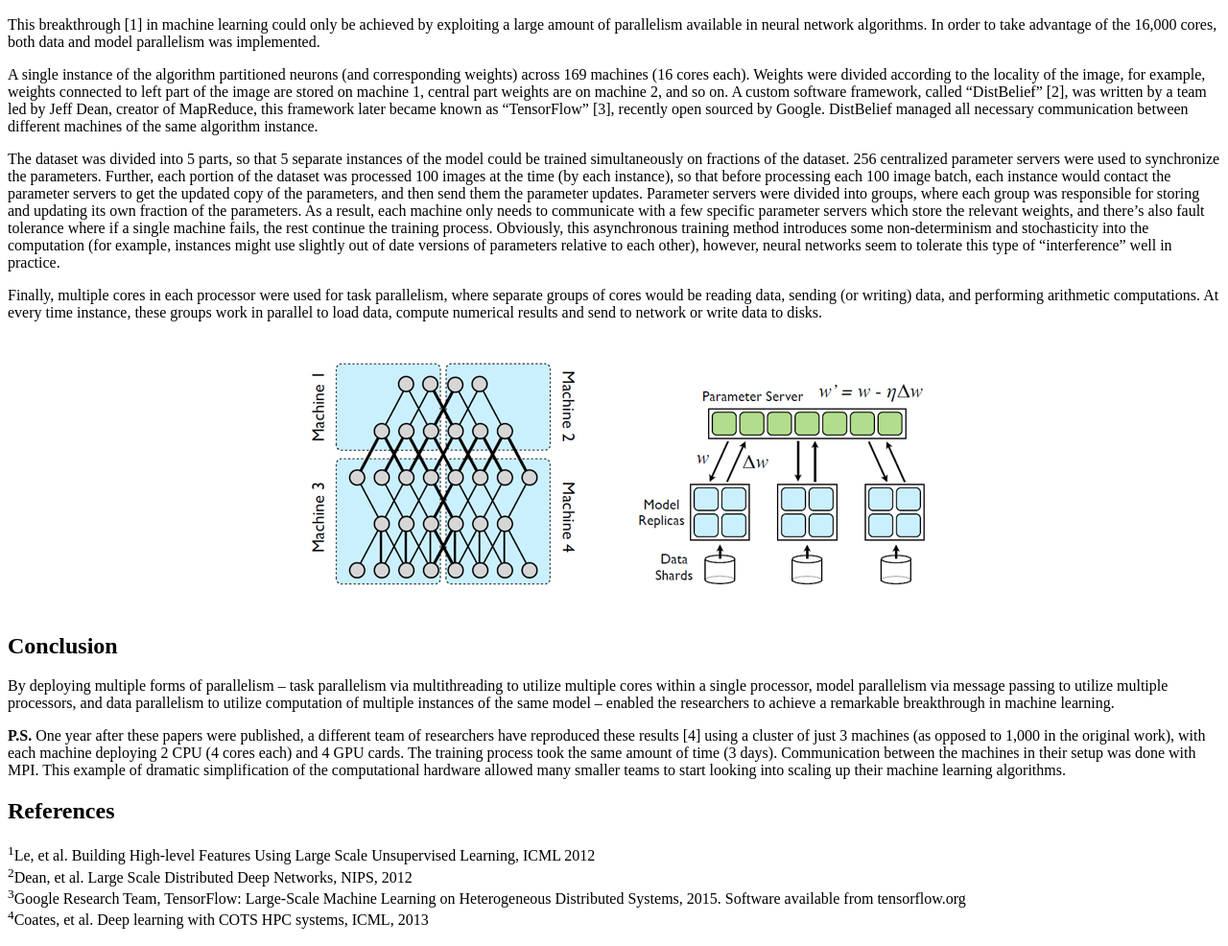
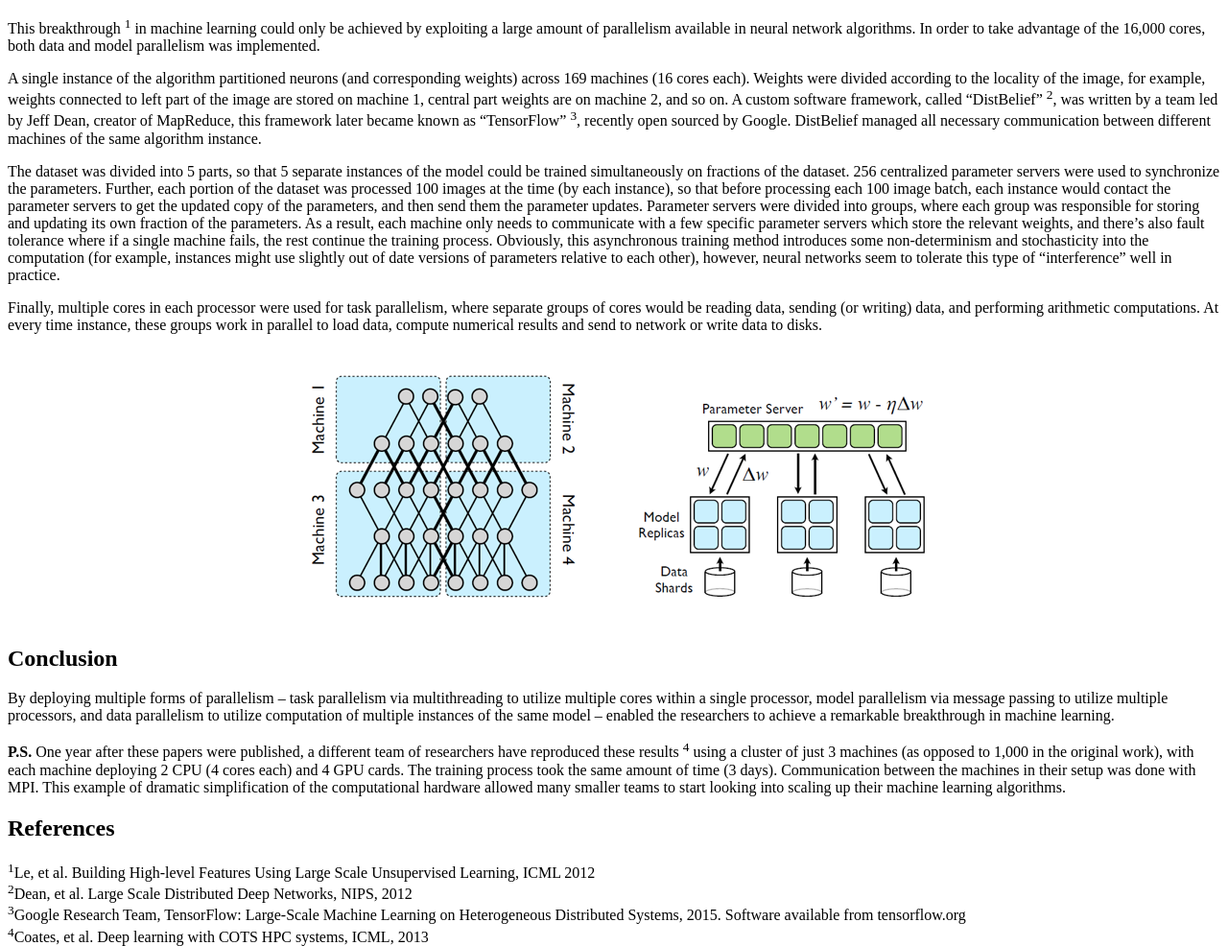
Before and after one commit to mashablair/project-html, a plain HTML site: page index.html in a window 1280 px wide. Shown: the part 2189-3175 px from the top of the page at 96% size. Drawn offline with Linux system fonts and the light colour scheme.

Commit message:
Changed [1] to <sup> numbers

```diff
--- a/index.html
+++ b/index.html
@@ -59,10 +59,10 @@
 
 <h2>Parallelism</h2>
 
-<p>This breakthrough [1] in machine learning could only be achieved by exploiting a large amount of parallelism available in neural network algorithms. In order to take advantage of the 16,000 cores, both data and model parallelism was implemented.
+<p>This breakthrough <sup>1</sup> in machine learning could only be achieved by exploiting a large amount of parallelism available in neural network algorithms. In order to take advantage of the 16,000 cores, both data and model parallelism was implemented.
 </p>
 
-<p>A single instance of the algorithm partitioned neurons (and corresponding weights) across 169 machines (16 cores each). Weights were divided according to the locality of the image, for example, weights connected to left part of the image are stored on machine 1, central part weights are on machine 2, and so on. A custom software framework, called “DistBelief” [2], was written by a team led by Jeff Dean, creator of MapReduce, this framework later became known as “TensorFlow” [3], recently open sourced by Google. DistBelief managed all necessary communication between different machines of the same algorithm instance.
+<p>A single instance of the algorithm partitioned neurons (and corresponding weights) across 169 machines (16 cores each). Weights were divided according to the locality of the image, for example, weights connected to left part of the image are stored on machine 1, central part weights are on machine 2, and so on. A custom software framework, called “DistBelief” <sup>2</sup>, was written by a team led by Jeff Dean, creator of MapReduce, this framework later became known as “TensorFlow” <sup>3</sup>, recently open sourced by Google. DistBelief managed all necessary communication between different machines of the same algorithm instance.
 </p>
 
 <p>The dataset was divided into 5 parts, so that 5 separate instances of the model could be trained simultaneously on fractions of the dataset. 256 centralized parameter servers were used to synchronize the parameters. Further, each portion of the dataset was processed 100 images at the time (by each instance), so that before processing each 100 image batch, each instance would contact the parameter servers to get the updated copy of the parameters, and then send them the parameter updates. Parameter servers were divided into groups, where each group was responsible for storing and updating its own fraction of the parameters. As a result, each machine only needs to communicate with a few specific parameter servers which store the relevant weights, and there’s also fault tolerance where if a single machine fails, the rest continue the training process. Obviously, this asynchronous training method introduces some non-determinism and stochasticity into the computation (for example, instances might use slightly out of date versions of parameters relative to each other), however, neural networks seem to tolerate this type of “interference” well in practice.
@@ -82,7 +82,7 @@
 <p>By deploying multiple forms of parallelism – task parallelism via multithreading to utilize multiple cores within a single processor, model parallelism via message passing to utilize multiple processors, and data parallelism to utilize computation of multiple instances of the same model – enabled the researchers to achieve a remarkable breakthrough in machine learning.
 </p>
 
-<p><b>P.S.</b> One year after these papers were published, a different team of researchers have reproduced these results [4] using a cluster of just 3 machines (as opposed to 1,000 in the original work), with each machine deploying 2 CPU (4 cores each) and 4 GPU cards. The training process took the same amount of time (3 days). Communication between the machines in their setup was done with MPI. This example of dramatic simplification of the computational hardware allowed many smaller teams to start looking into scaling up their machine learning algorithms.
+<p><b>P.S.</b> One year after these papers were published, a different team of researchers have reproduced these results <sup>4</sup> using a cluster of just 3 machines (as opposed to 1,000 in the original work), with each machine deploying 2 CPU (4 cores each) and 4 GPU cards. The training process took the same amount of time (3 days). Communication between the machines in their setup was done with MPI. This example of dramatic simplification of the computational hardware allowed many smaller teams to start looking into scaling up their machine learning algorithms.
 </p>
 
 <h2>References</h2>
```
